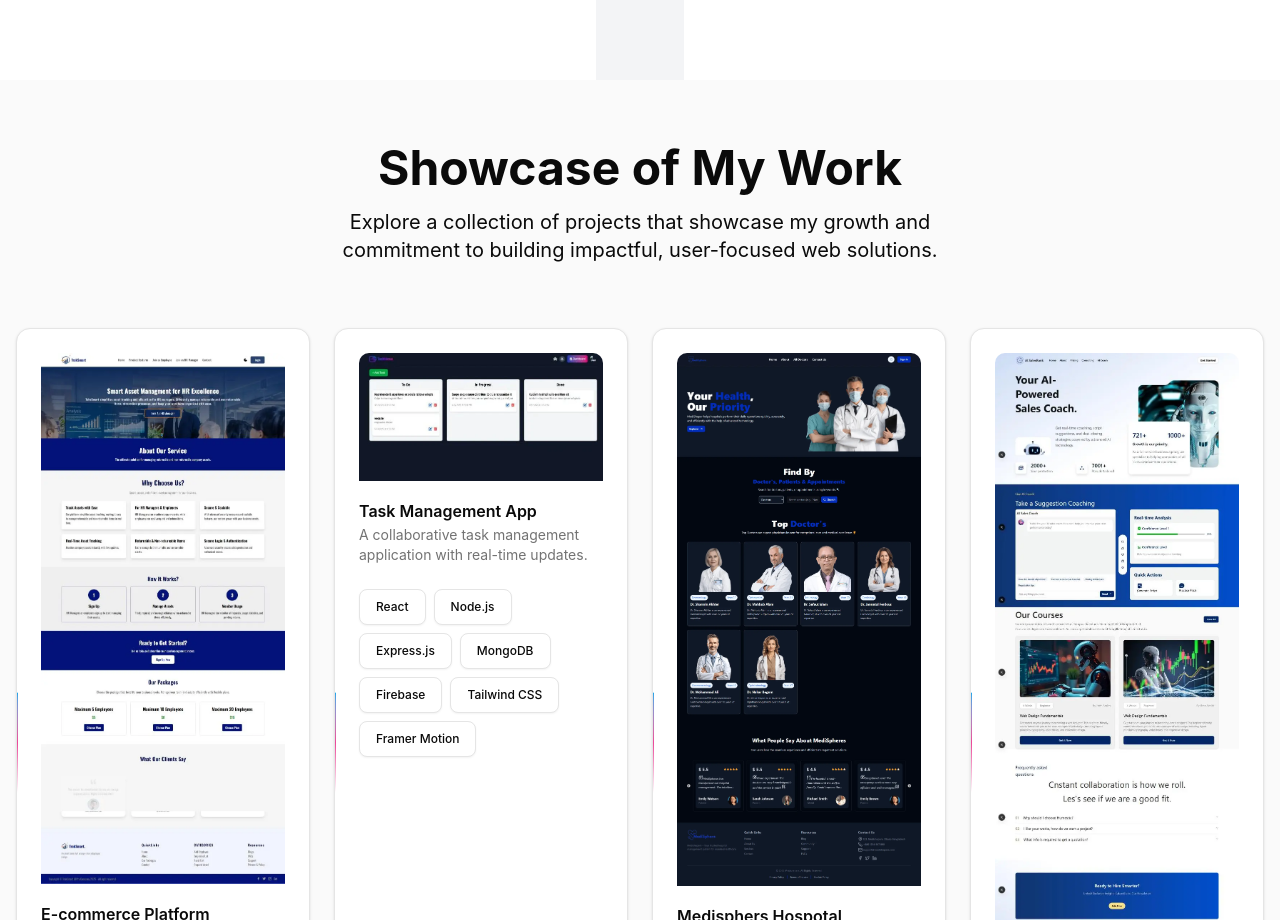
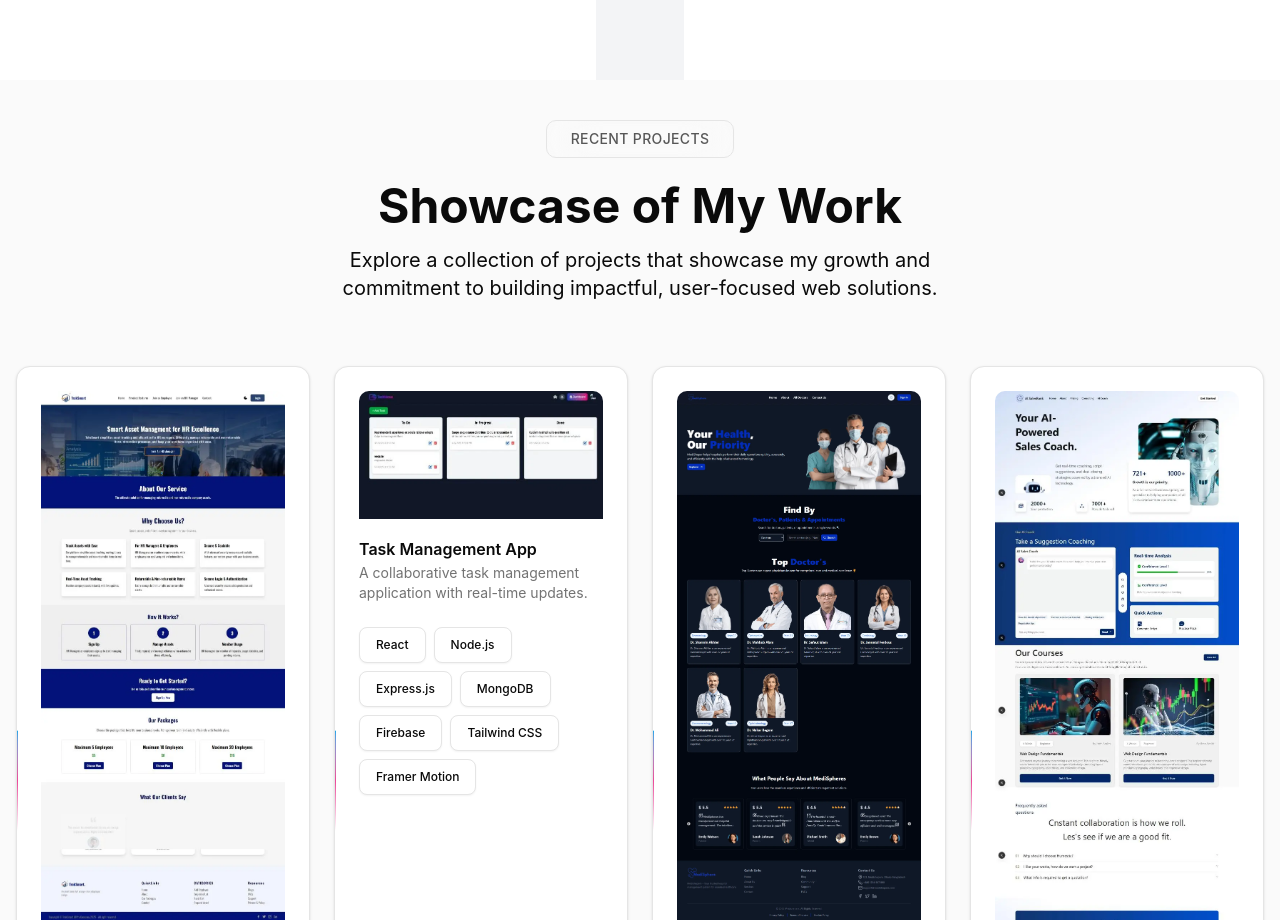
Before and after one commit to wptasmina/My-Portfolio, a Next.js app: page / in a window 1280 px wide. Shown: the part 1520-2440 px from the top of the page. Built offline with nearby package versions, Linux system fonts and the light colour scheme.

Commit message:
Shiny Button add

```diff
--- a/components/Projects/Projects.tsx
+++ b/components/Projects/Projects.tsx
@@ -5,6 +5,7 @@
 import { projects } from "@/data/projects";
 import { ProjectCard } from "./ProjectCard";
 import { Button } from "../ui/button";
+import { ShinyButton } from "../magicui/shiny-button";
 
 
 const Projects = () => {
@@ -13,7 +14,7 @@
       <div className="wrapper ">
         <div className="text-center relative z-10 mb-10">
           {/* Shiny Button /  Recent Projects  */}
-
+          <ShinyButton>Recent Projects</ShinyButton>
           <SectionTitle
             heading="Showcase of My Work"
             subHeading="Explore a collection of projects that showcase my growth and commitment to building impactful, user-focused web solutions."
--- /dev/null
+++ b/components/magicui/shiny-button.tsx
@@ -0,0 +1,72 @@
+"use client";
+
+import { cn } from "@/lib/utils";
+import { motion, MotionProps, type AnimationProps } from "motion/react";
+import React from "react";
+
+const animationProps = {
+  initial: { "--x": "100%", scale: 0.8 },
+  animate: { "--x": "-100%", scale: 1 },
+  whileTap: { scale: 0.95 },
+  transition: {
+    repeat: Infinity,
+    repeatType: "loop",
+    repeatDelay: 1,
+    type: "spring",
+    stiffness: 20,
+    damping: 15,
+    mass: 2,
+    scale: {
+      type: "spring",
+      stiffness: 200,
+      damping: 5,
+      mass: 0.5,
+    },
+  },
+} as AnimationProps;
+
+interface ShinyButtonProps
+  extends Omit<React.HTMLAttributes<HTMLElement>, keyof MotionProps>,
+    MotionProps {
+  children: React.ReactNode;
+  className?: string;
+}
+
+export const ShinyButton = React.forwardRef<
+  HTMLButtonElement,
+  ShinyButtonProps
+>(({ children, className, ...props }, ref) => {
+  return (
+    <motion.button
+      ref={ref}
+      className={cn(
+        "relative cursor-pointer rounded-lg px-6 py-2 font-medium backdrop-blur-xl border transition-shadow duration-300 ease-in-out hover:shadow dark:bg-[radial-gradient(circle_at_50%_0%,var(--primary)/10%_0%,transparent_60%)] dark:hover:shadow-[0_0_20px_var(--primary)/10%]",
+        className,
+      )}
+      {...animationProps}
+      {...props}
+    >
+      <span
+        className="relative block size-full text-sm uppercase tracking-wide text-[rgb(0,0,0,65%)] dark:font-light dark:text-[rgb(255,255,255,90%)]"
+        style={{
+          maskImage:
+            "linear-gradient(-75deg,var(--primary) calc(var(--x) + 20%),transparent calc(var(--x) + 30%),var(--primary) calc(var(--x) + 100%))",
+        }}
+      >
+        {children}
+      </span>
+      <span
+        style={{
+          mask: "linear-gradient(rgb(0,0,0), rgb(0,0,0)) content-box exclude,linear-gradient(rgb(0,0,0), rgb(0,0,0))",
+          WebkitMask:
+            "linear-gradient(rgb(0,0,0), rgb(0,0,0)) content-box exclude,linear-gradient(rgb(0,0,0), rgb(0,0,0))",
+          backgroundImage:
+            "linear-gradient(-75deg,var(--primary)/10% calc(var(--x)+20%),var(--primary)/50% calc(var(--x)+25%),var(--primary)/10% calc(var(--x)+100%))",
+        }}
+        className="absolute inset-0 z-10 block rounded-[inherit] p-px"
+      />
+    </motion.button>
+  );
+});
+
+ShinyButton.displayName = "ShinyButton";
```
